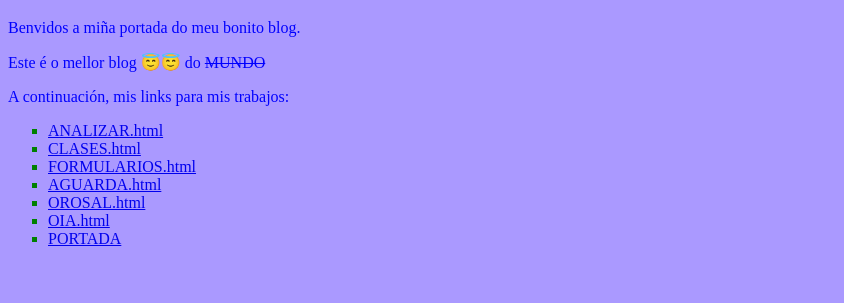
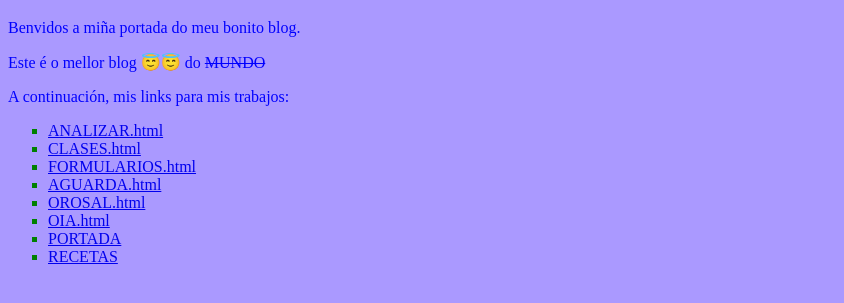
Before and after one commit to 1424rodriguez/1424rodriguez.github.com, a plain HTML site: page index.html in a window 1280 px wide. Shown: the part 61-364 px from the top of the page, without its empty margins (0-844 px from the left). Drawn offline with Linux system fonts and the light colour scheme.

Commit message:
Update index.html

```diff
--- a/index.html
+++ b/index.html
@@ -20,6 +20,7 @@
 <li><a href="/turismo/orosal.html">OROSAL.html</a></li>
 <li><a href="/turismo/oia.html">OIA.html</a></li>
 <li><a href="/turismo/index.html">PORTADA</a></li>
+<li><a href="/recetas/index.html">RECETAS </a></li>
 
 
 </ul>
```
